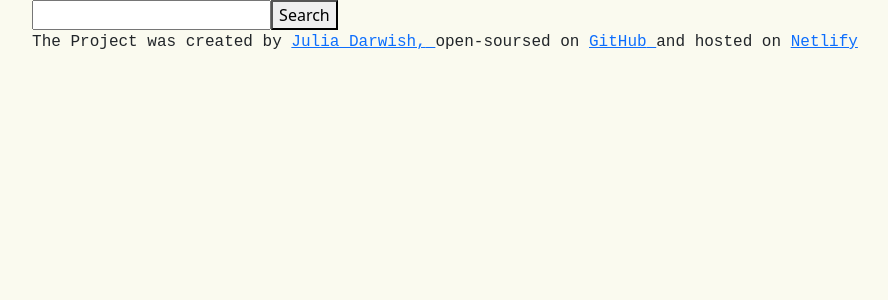
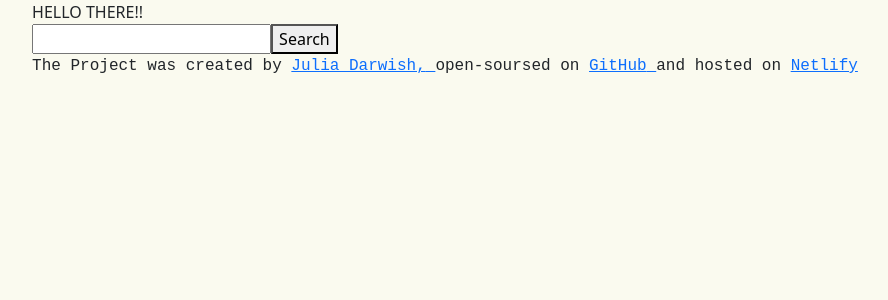
Before and after one commit to julichkaD/dictionary-project, a React (Create React App) app: page / in a window 1280 px wide. Shown: the top 300 px of the page, without its empty margins (195-1083 px from the left). Built offline with nearby package versions, Linux system fonts and the light colour scheme.

Commit message:
Changed structure

```diff
--- a/src/App.js
+++ b/src/App.js
@@ -5,11 +5,12 @@ import Footer from "./Footer";
 function App() {
   return (
     <div className="App">
-      <header>
+      <header>HELLO THERE!! </header>
+      <main>
         <Dictionary />
-      </header>
-      <main></main>
-     <Footer />
+      </main>
+
+      <Footer />
     </div>
   );
 }
```
